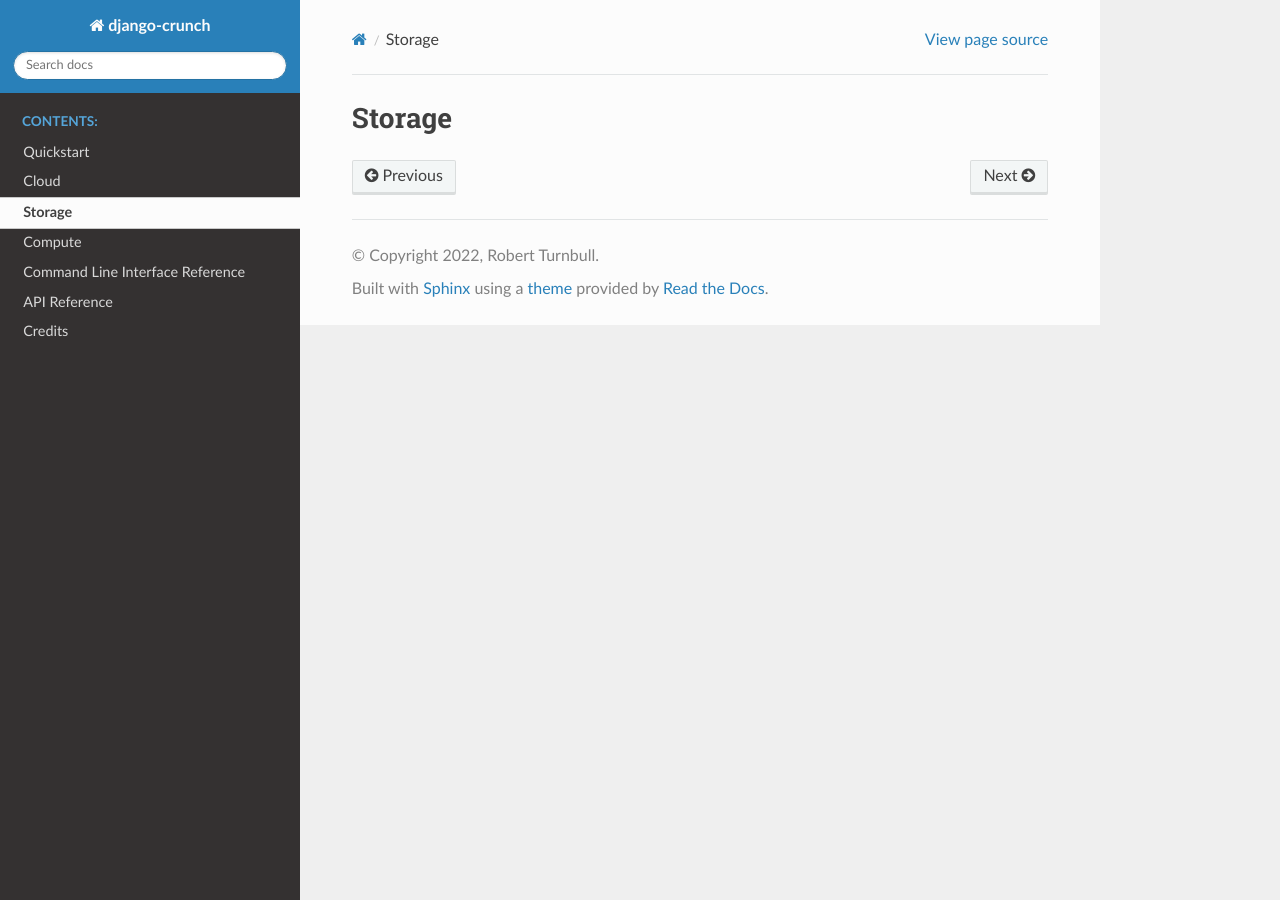
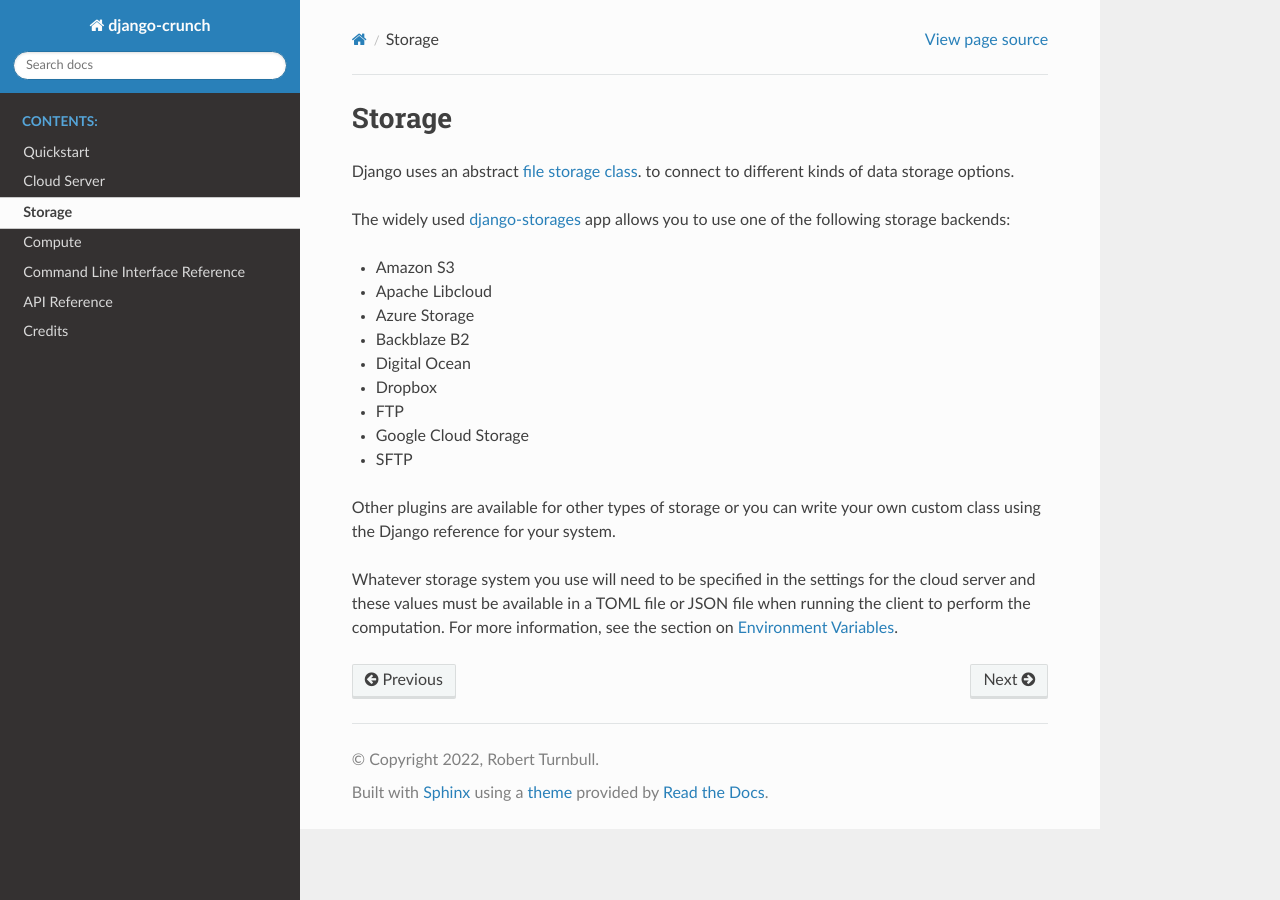
Before and after one commit to rbturnbull/django-crunch, a Sphinx documentation site: the page built from docs/storage.rst, in a window 1280 px wide. Built offline with Sphinx 7.4.7 and the Read the Docs theme 2.0.0, drawn with Linux system fonts in a browser that asks for light colours.

Commit message:
:abc: filling out documentation

```diff
--- a/docs/api.rst
+++ b/docs/api.rst
@@ -2,21 +2,21 @@
 API Reference
 =======================
 
-Connections
+Connection Class
 =======================
 
 .. automodule:: crunch.client.connections
    :members:
 
 
-Run
+Run class
 =======================
 
 .. automodule:: crunch.client.run
    :members:
 
 
-Diagnostics
+Diagnostics Class
 =======================
 
 .. automodule:: crunch.client.diagnostics
--- a/docs/conf.py
+++ b/docs/conf.py
@@ -41,6 +41,7 @@ extensions = [
     "sphinx.ext.napoleon",
     "sphinx_copybutton",
     "sphinx_click",
+    'sphinx.ext.autosectionlabel',
 ]
 
 source_suffix = {
--- a/docs/storage.rst
+++ b/docs/storage.rst
@@ -1,3 +1,23 @@
 =================
 Storage
 =================
+
+Django uses an abstract `file storage class <https://docs.djangoproject.com/en/4.1/ref/files/storage/>`_.
+to connect to different kinds of data storage options.
+
+The widely used `django-storages <https://django-storages.readthedocs.io/en/latest/>`_ app allows you to use one of the following storage backends:
+
+- Amazon S3
+- Apache Libcloud
+- Azure Storage
+- Backblaze B2
+- Digital Ocean
+- Dropbox
+- FTP
+- Google Cloud Storage
+- SFTP
+
+Other plugins are available for other types of storage or you can write your own custom class using the Django reference for your system.
+
+Whatever storage system you use will need to be specified in the settings for the cloud server
+and these values must be available in a TOML file or JSON file when running the client to perform the computation. For more information, see the section on :ref:`Environment Variables`.
```
Also changed, not shown: docs/cloud.rst (+20 -3 lines), 1 other file.
